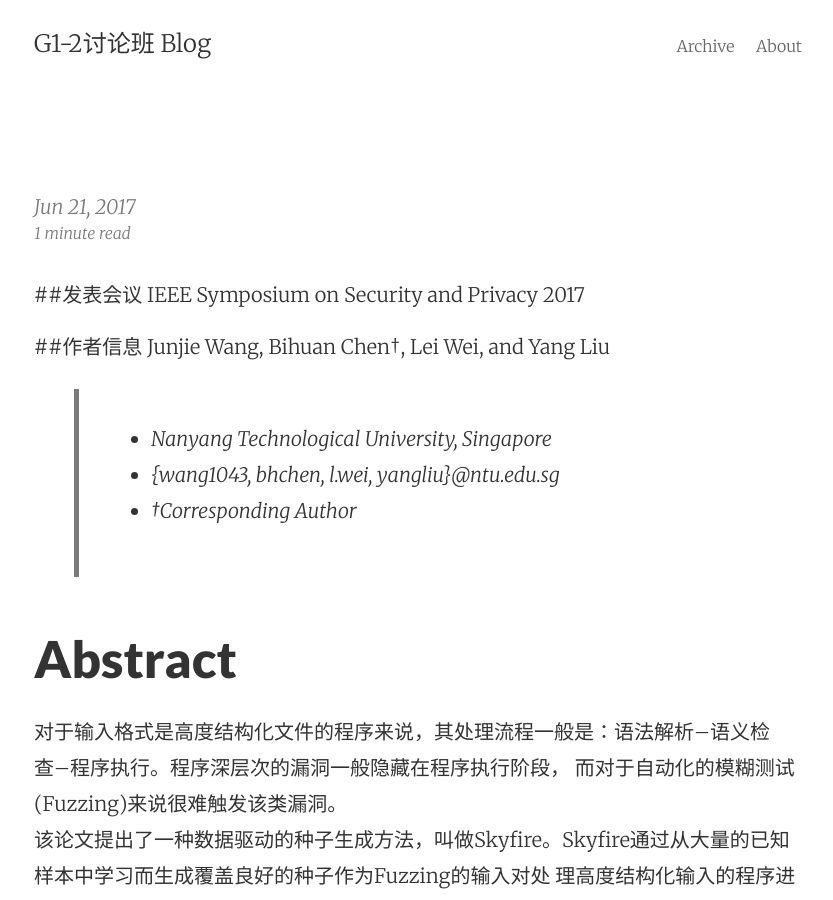
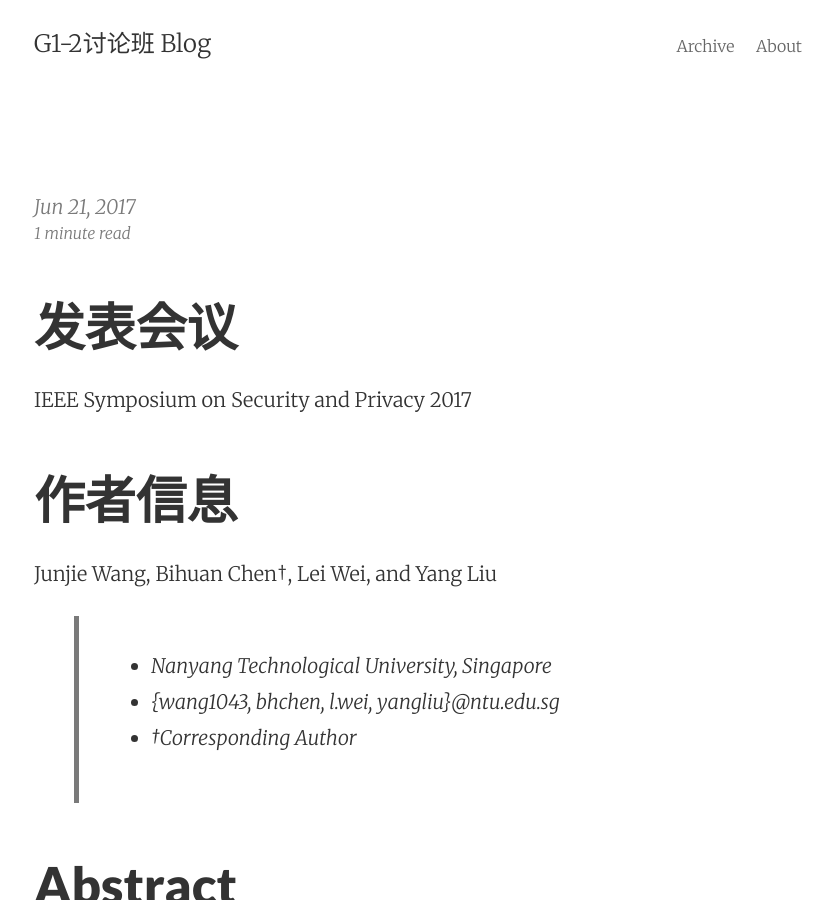
Before and after one commit to taolunban/taolunban.github.io, a Jekyll site: the page built from _posts/2017-06-21-Skyfire: Data-Driven Seed Generation for Fuzzing.md, in a window 1280 px wide and 900 px high. Shown: the whole window, without its empty margins (222-1055 px from the left). Built offline with Jekyll 4.4.1, drawn with Linux system fonts in a browser that asks for light colours; our own code applies the rules of GitHub Pages for plain Markdown files; part of the change alters nothing that is shown.

```diff
--- a/_posts/2017-06-21-Skyfire: Data-Driven Seed Generation for Fuzzing.md
+++ b/_posts/2017-06-21-Skyfire: Data-Driven Seed Generation for Fuzzing.md
@@ -4,10 +4,10 @@ permalink: 2017-06-21-Skyfire: Data-Driven Seed Generation for Fuzzing
 title: Skyfire: Data-Driven Seed Generation for Fuzzing
 ---
 
-##发表会议
+## 发表会议
 IEEE Symposium on Security and Privacy 2017
 
-##作者信息
+## 作者信息
 Junjie Wang, Bihuan Chen†, Lei Wei, and Yang Liu
 >* Nanyang Technological University, Singapore
 >* {wang1043, bhchen, l.wei, yangliu}@ntu.edu.sg
@@ -31,6 +31,6 @@ Fuzzing是一种自动化的随机测试技术，其通过变异或者生成的
 基于变异的方法是通过随机或者启发式的方法对合法的输入种子文件进行变异生成测试用例，大部分的生成用例在早起的语法检查阶段就被拒绝而导致
 程序退出。然而，基于生成的方法是利用格式描述或文法描述来生成测试用例，可以快速的通过语法检查阶段，但是大部分程序在语义检查阶段也难以
 通过，这都限制了这些方法难以挖掘程序的深层次漏洞。<br />
- ![Alt text](assets/Skyfire-image1.png "结构化输入的程序处理流程")
+!["结构化输入的程序处理流程"](../assets/Skyfire-image1.png)
 > 基于生成的方法能够实现对语法规则的描述和生成，但是想要通过语义规则确实非常困难的。一方面，对于不同的程序有不同的语义规则，编写的生
 成规则难以复用，另一方面，这样的手动描述方法是非常耗时费力的，而且有时候甚至是难以实现的。<br />
```
